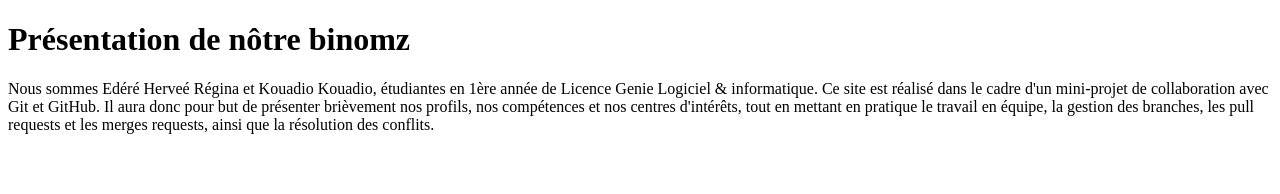
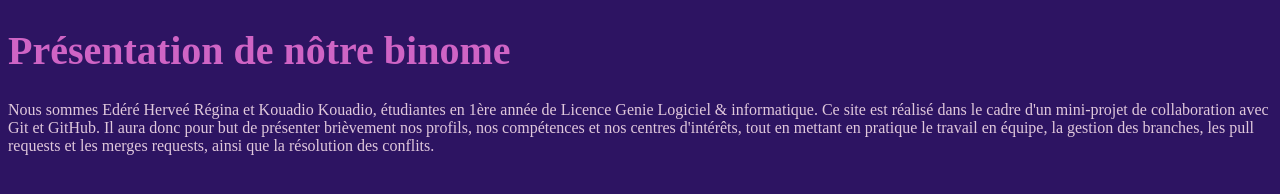
Before and after one commit to itsketii/mini-projet-git-binome, a plain HTML site: page index.html in a window 1280 px wide. Drawn offline with Linux system fonts and the light colour scheme.

Commit message:
Ajout du style CSS (couleurs et police)

```diff
--- a/index.html
+++ b/index.html
@@ -2,9 +2,21 @@
 <html lang="fr">
 <head>
     <title>Mini-projet Git en binôme</title>
+    <style>
+    body {
+        font-family: "Times New Roman", Times, serif;
+        background-color: #2D1462;
+        color: #E0C8DCFF;
+    }
+    h1 {
+        font-family: "Times New Roman", Times, serif;
+        color:#CF64C5;
+        font-size: 2.5em;
+    }
+</style>
 </head>
 <body>
-    <h1>Présentation de nôtre binomz</h1>
+    <h1>Présentation de nôtre binome</h1>
     <p>
         Nous sommes Edéré Herveé Régina et Kouadio Kouadio, étudiantes en 1ère année de Licence Genie Logiciel & informatique.
         Ce site est réalisé dans le cadre d'un mini-projet de collaboration avec Git et GitHub.
```
